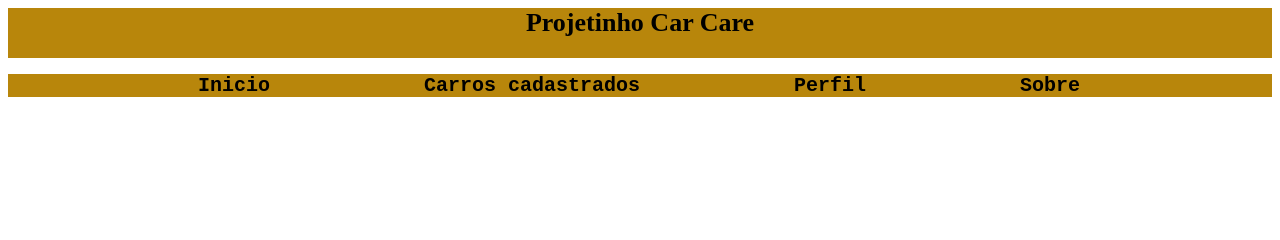
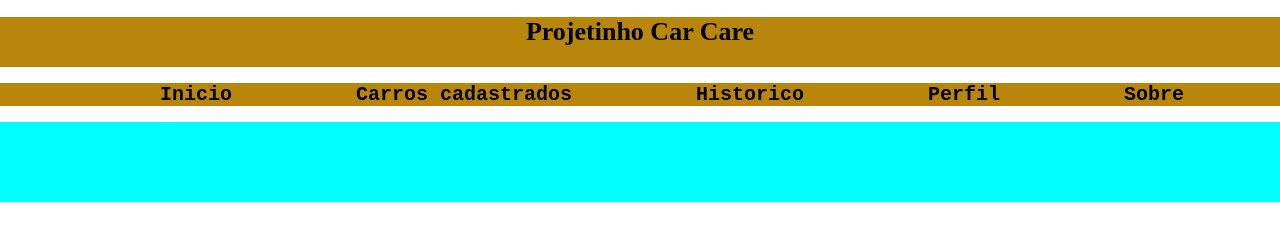
Before and after one commit to WandsonB/Htmls, a plain HTML site: page ! 1 PROJETIM/HTML/projeto_site.html in a window 1280 px wide. Drawn offline with Linux system fonts and the light colour scheme.

Commit message:
continuação projeto

```diff
--- a/! 1 PROJETIM/CSS/projetinho.css
+++ b/! 1 PROJETIM/CSS/projetinho.css
@@ -5,13 +5,18 @@ h1{
     font-size: 26px;
     font-weight: 900;
     background-color: darkgoldenrod;
+    margin-bottom: 0px;
+    padding: 0px;
+}
+
+body {
     margin: 0px;
 }
 
 div nav ul li {
     display: inline-block;
     align-items: center;
-    margin-left: 150px;
+    margin-left: 120px;
     font-size: 20px;
     font-family: 'Courier New', Courier, monospace;
     font-weight: 700;
@@ -27,3 +32,9 @@ div nav{
     background-color: darkgoldenrod;
     margin: 0px;
 }
+
+footer div{
+    background-color: aqua;
+    width: 100%;
+    height: 80px;
+}
--- a/! 1 PROJETIM/HTML/projeto_site.html
+++ b/! 1 PROJETIM/HTML/projeto_site.html
@@ -7,17 +7,22 @@
 </head>
 <body>
     <!-- Site projeto CAR CARE -->
-    <h1>Projetinho Car Care</h1>
+    <h1>Projetinho <span id="titulo1">Car Care</span></h1>
     <div>
-        <nav>
+        <nav id="butoesNav">
             <ul>
                 <li ><a href="projeto_site.html">Inicio</a></li>
                 <li><a href="car.html">Carros cadastrados</a></li>
+                <li><a href="historico.html">Historico</a></li>
                 <li><a href="perfilNav.html">Perfil</a> </li>
                 <li><a href="sobre.html">Sobre</a></li>
             </ul>
         </nav>
     </div>
 
+    <footer>
+        <div id="footer"></div>
+    </footer>
+
 </body>
 </html>
```
